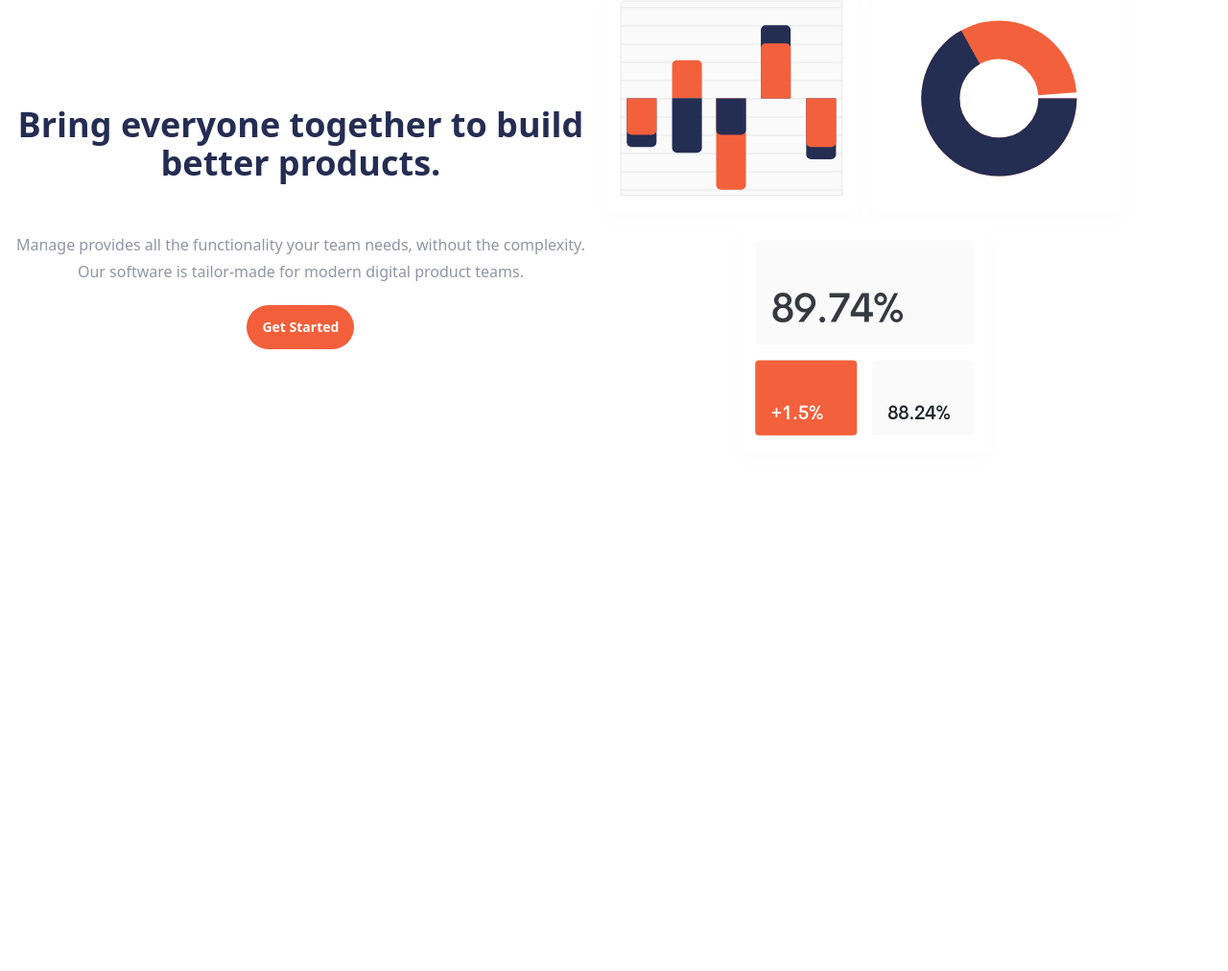
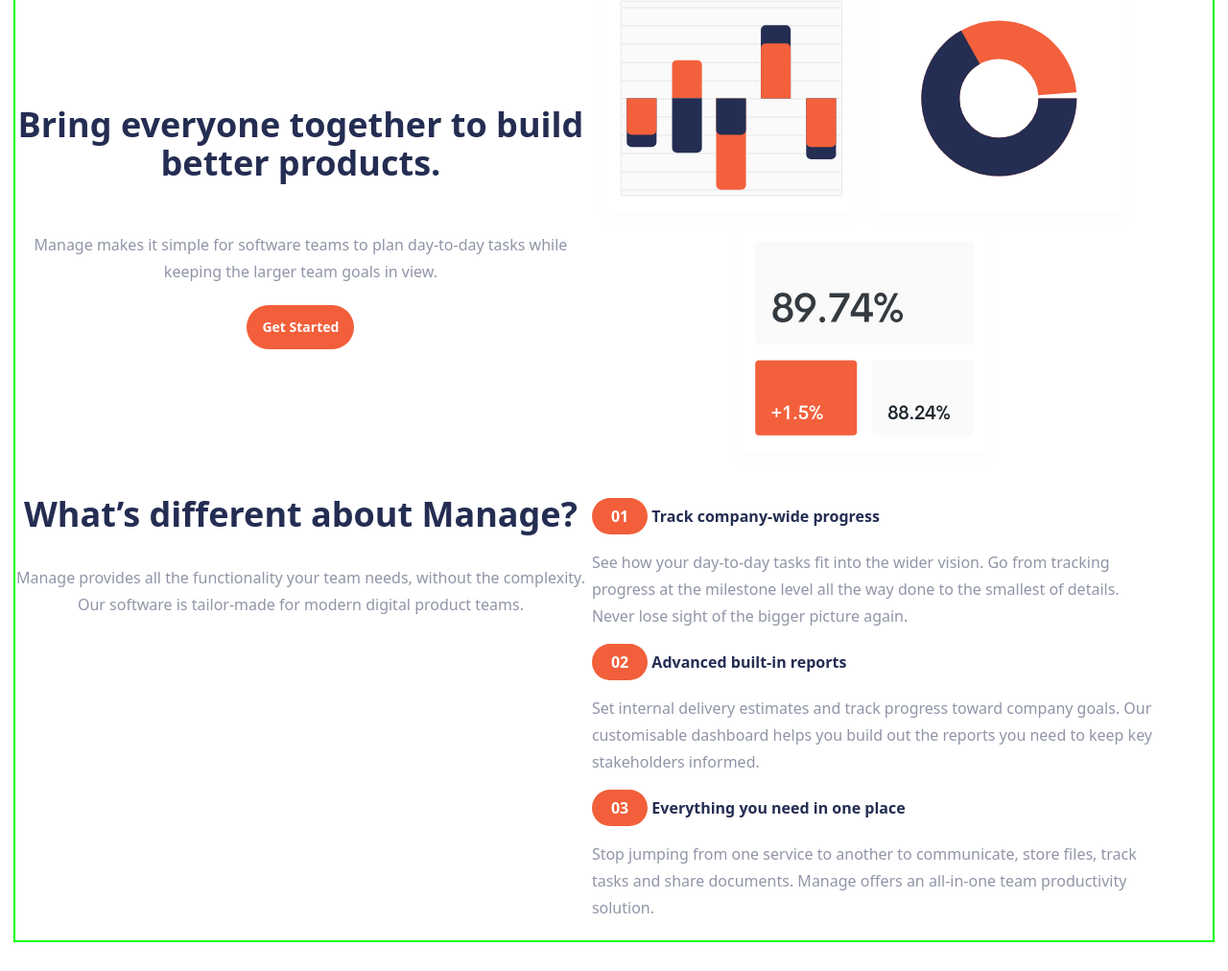
Before and after one commit to MrSnor/manage-landing-page, a website: page index.html in a window 1280 px wide. Shown: the part 121-1133 px from the top of the page at 96% size. Before the commit the page ends 800 px from the top, so only its background shows below. Drawn offline with Linux system fonts and the light colour scheme.

Commit message:
work on about section

```diff
--- a/index.html
+++ b/index.html
@@ -8,7 +8,7 @@
   <link rel="stylesheet" href="./stylesheets/output.css">
   <style>
     body>* {
-      /* outline: 2px solid lime; */
+      outline: 2px solid lime;
     }
   </style>
   <title>Manage</title>
@@ -29,6 +29,7 @@
 
       <div id="menu-toggle-btn" class="md:hidden">
         <!-- temp menu icon -->
+        <!-- todo -> to be changed -->
         <img src="./images/icon-hamburger.svg" alt="">
       </div>
     </div>
@@ -36,7 +37,7 @@
     <!-- Menu -->
     <ul id="nav-menu" class="du-menu w-full items-center font-bold hidden
     md:flex-row md:w-auto md:flex">
-    <!-- Menu Items -->
+      <!-- Menu Items -->
       <li class=""><a href="#">Pricing</a></li>
       <li class=""><a href="#">Product</a></li>
       <li class=""><a href="#">About Us</a></li>
@@ -46,10 +47,10 @@
 
     <a href="#" class="du-btn rounded-full bg-brightRed hover:bg-brightRedLight
     text-white normal-case
-    hidden md:inline-flex "> Get Started</a>
+    hidden lg:inline-flex "> Get Started</a>
   </nav>
 
-  <main>
+  <main class="space-y-4">
     <!-- Hero section -->
     <div id="hero" class="flex flex-col-reverse items-center md:flex-row">
       <!-- hero text -->
@@ -60,9 +61,8 @@
           Bring everyone together to build better products.
         </h1>
         <p>
-          Manage provides all the functionality your team needs, without
-          the complexity. Our software is tailor-made for modern digital
-          product teams.
+          Manage makes it simple for software teams to plan day-to-day
+          tasks while keeping the larger team goals in view.
         </p>
         <a class="du-btn rounded-full bg-brightRed hover:bg-brightRedLight text-white
         normal-case" href="#">Get Started</a>
@@ -73,6 +73,58 @@
         <img src="./images/illustration-intro.svg" alt="intro-image">
       </div>
     </div>
+
+    <!-- About section -->
+    <div id="about" class="flex flex-col md:flex-row">
+
+      <div id="about-main" class="prose prose-headings:text-darkBlue prose-p:text-darkGrayishBlue text-center">
+        <h1 class="font-bold">
+          What’s different about Manage?
+        </h1>
+        <p>
+          Manage provides all the functionality your team needs, without
+          the complexity. Our software is tailor-made for modern digital
+          product teams.
+        </p>
+      </div>
+      <div id="about-list"
+        class="prose prose-p:text-darkGrayishBlue prose-p:font-normal prose-li:text-darkBlue prose-li:font-bold ">
+        <ul class="list-none pl-0">
+
+          <li>
+            <span class="list-number py-2 px-5 bg-brightRed rounded-full text-white select-none">01</span>
+            <span class="list-heading">Track company-wide progress</span>
+            <p>
+              See how your day-to-day tasks fit into the wider vision. Go from
+              tracking progress at the milestone level all the way done to the
+              smallest of details. Never lose sight of the bigger picture again.
+            </p>
+          </li>
+
+          <li>
+            <span class="list-number py-2 px-5 bg-brightRed rounded-full text-white select-none">02</span>
+            <span class="list-heading">Advanced built-in reports</span>
+            <p>
+              Set internal delivery estimates and track progress toward company
+              goals. Our customisable dashboard helps you build out the reports
+              you need to keep key stakeholders informed.
+            </p>
+          </li>
+
+          <li>
+            <span class="list-number py-2 px-5 bg-brightRed rounded-full text-white select-none">03</span>
+            <span class="list-heading">Everything you need in one place</span>
+            <p>
+              Stop jumping from one service to another to communicate, store files,
+              track tasks and share documents. Manage offers an all-in-one team
+              productivity solution.
+            </p>
+          </li>
+
+        </ul>
+      </div>
+
+    </div>
   </main>
 </body>
 
```
Also changed, not shown: stylesheets/output.css.
